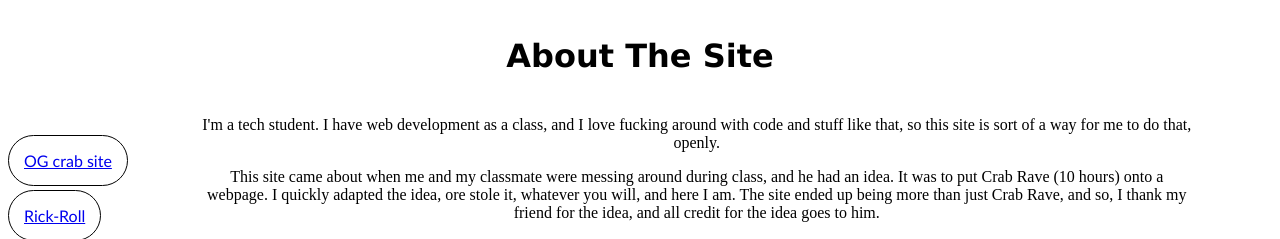
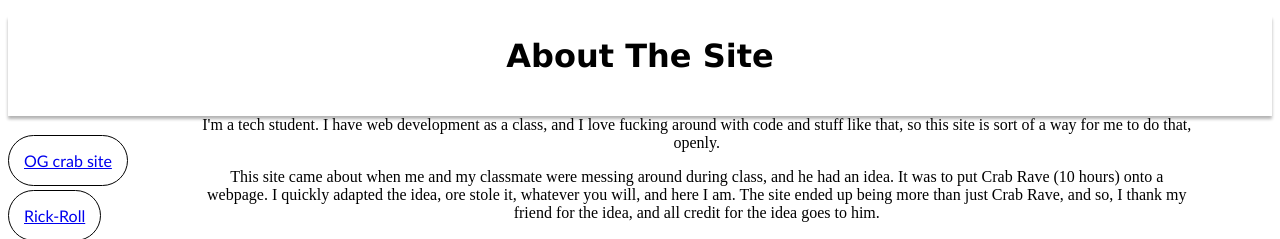
Before and after one commit to Gerbagel/gerbagel.github.io, a PHP site: page /about/index.html in a window 1280 px wide. Shown: the top 239 px of the page. Run offline with PHP 8.4, Linux system fonts and the light colour scheme.

Commit message:
Slight aesthecical changes on relevant pages

```diff
--- a/about/style.css
+++ b/about/style.css
@@ -12,6 +12,7 @@ body {
     text-align: center;
     float: left;
 	background-color: rgba(255,255,255,0.3);
+	box-shadow: 0px 3px 3px rgba(0,0,0,0.3);
 }
 
 #mcont {
@@ -66,6 +67,8 @@ body {
     width: auto;
     background-color: rgba(123,123,123,0.5);
 	color: blue;
+	padding: 15px;
+	transition: padding 0.1s, background-color 0.1s;
 }
 
 .butt a:visited {
--- a/africa/style.css
+++ b/africa/style.css
@@ -17,6 +17,7 @@ a:hover {
     text-align: center;
     float: left;
 	background-color: rgba(255,255,255,0.3);
+	box-shadow: 0px 3px 3px rgba(0,0,0,0.3);
 }
 
 #mcont {
@@ -86,6 +87,8 @@ a:hover {
     width: auto;
     background-color: rgba(123,123,123,0.5);
 	color: blue;
+	padding: 15px;
+	transition: padding 0.1s, background-color 0.1s;
 }
 
 .butt a:visited {
--- a/dance/style.css
+++ b/dance/style.css
@@ -13,6 +13,7 @@ body {
     text-align: center;
     float: left;
 	background-color: rgba(255,255,255,0.3);
+	box-shadow: 0px 3px 3px rgba(0,0,0,0.3);
 }
 
 #mcont {
@@ -80,6 +81,8 @@ body {
     width: auto;
     background-color: rgba(123,123,123,0.5);
 	color: blue;
+	padding: 15px;
+	transition: padding 0.1s, background-color 0.1s;
 }
 
 .butt a:visited {
--- a/desu/style.css
+++ b/desu/style.css
@@ -13,6 +13,7 @@ body {
     text-align: center;
     float: left;
 	background-color: rgba(255,255,255,0.3);
+	box-shadow: 0px 3px 3px rgba(0,0,0,0.3);
 }
 
 #mcont {
@@ -80,6 +81,8 @@ body {
     width: auto;
     background-color: rgba(123,123,123,0.5);
 	color: blue;
+	padding: 15px;
+	transition: padding 0.1s, background-color 0.1s;
 }
 
 .butt a:visited {
--- a/downunder/style.css
+++ b/downunder/style.css
@@ -13,6 +13,7 @@ body {
     text-align: center;
     float: left;
 	background-color: rgba(255,255,255,0.3);
+	box-shadow: 0px 3px 3px rgba(0,0,0,0.3);
 }
 
 #mcont {
@@ -80,6 +81,8 @@ body {
     width: auto;
     background-color: rgba(123,123,123,0.5);
 	color: blue;
+	padding: 15px;
+	transition: padding 0.1s, background-color 0.1s;
 }
 
 .butt a:visited {
--- a/ducked/style.css
+++ b/ducked/style.css
@@ -13,6 +13,7 @@ body {
     text-align: center;
     float: left;
 	background-color: rgba(255,255,255,0.3);
+	box-shadow: 0px 3px 3px rgba(0,0,0,0.3);
 }
 
 #mcont {
@@ -80,6 +81,8 @@ body {
     width: auto;
     background-color: rgba(123,123,123,0.5);
 	color: blue;
+	padding: 15px;
+	transition: padding 0.1s, background-color 0.1s;
 }
 
 .butt a:visited {
--- a/index/style.css
+++ b/index/style.css
@@ -12,6 +12,7 @@ body {
     height: 100px;
     border-bottom-style: solid;
     border-bottom-width: 1px;
+	box-shadow: 0px 3px 3px rgba(0,0,0,0.3);
 }
 
 #container {
--- a/lofiradio/style.css
+++ b/lofiradio/style.css
@@ -13,6 +13,7 @@ body {
     text-align: center;
     float: left;
 	background-color: rgba(255,255,255,0.3);
+	box-shadow: 0px 3px 3px rgba(0,0,0,0.3);
 }
 
 #mcont {
@@ -80,6 +81,8 @@ body {
     width: auto;
     background-color: rgba(123,123,123,0.5);
 	color: blue;
+	padding: 15px;
+	transition: padding 0.1s, background-color 0.1s;
 }
 
 .butt a:visited {
--- a/math/style.css
+++ b/math/style.css
@@ -13,6 +13,7 @@ body {
     text-align: center;
     float: left;
 	background-color: rgba(255,255,255,0.3);
+	box-shadow: 0px 3px 3px rgba(0,0,0,0.3);
 }
 
 #mcont {
@@ -80,6 +81,8 @@ body {
     width: auto;
     background-color: rgba(123,123,123,0.5);
 	color: blue;
+	padding: 15px;
+	transition: padding 0.1s, background-color 0.1s;
 }
 
 .butt a:visited {
--- a/numberonealways/style.css
+++ b/numberonealways/style.css
@@ -13,6 +13,7 @@ body {
     text-align: center;
     float: left;
 	background-color: rgba(255,255,255,0.3);
+	box-shadow: 0px 3px 3px rgba(0,0,0,0.3);
 }
 
 #mcont {
@@ -80,6 +81,8 @@ body {
     width: auto;
     background-color: rgba(123,123,123,0.5);
 	color: blue;
+	padding: 15px;
+	transition: padding 0.1s, background-color 0.1s;
 }
 
 .butt a:visited {
--- a/rick/style.css
+++ b/rick/style.css
@@ -13,6 +13,7 @@ body {
     text-align: center;
     float: left;
 	background-color: rgba(255,255,255,0.3);
+	box-shadow: 0px 3px 3px rgba(0,0,0,0.3);
 }
 
 #mcont {
@@ -79,6 +80,8 @@ body {
     width: auto;
     background-color: rgba(123,123,123,0.5);
 	color: blue;
+	padding: 15px;
+	transition: padding 0.1s, background-color 0.1s;
 }
 
 .butt a:visited {
--- a/scotland/style.css
+++ b/scotland/style.css
@@ -13,6 +13,7 @@ body {
     text-align: center;
     float: left;
 	background-color: rgba(255,255,255,0.3);
+	box-shadow: 0px 3px 3px rgba(0,0,0,0.3);
 }
 
 #mcont {
@@ -82,6 +83,8 @@ body {
     width: auto;
     background-color: rgba(123,123,123,0.5);
 	color: blue;
+	padding: 15px;
+	transition: padding 0.1s, background-color 0.1s;
 }
 
 .butt a:visited {
--- a/suggest/style.css
+++ b/suggest/style.css
@@ -13,6 +13,7 @@ body {
     text-align: center;
     float: left;
 	background-color: rgba(255,255,255,0.3);
+	box-shadow: 0px 3px 3px rgba(0,0,0,0.3);
 }
 
 #mcont {
@@ -80,6 +81,8 @@ body {
     width: auto;
     background-color: rgba(123,123,123,0.5);
 	color: blue;
+	padding: 15px;
+	transition: padding 0.1s, background-color 0.1s;
 }
 
 .butt a:visited {
--- a/takeme/style.css
+++ b/takeme/style.css
@@ -13,6 +13,7 @@ body {
     text-align: center;
     float: left;
 	background-color: rgba(255,255,255,0.3);
+	box-shadow: 0px 3px 3px rgba(0,0,0,0.3);
 }
 
 #mcont {
@@ -82,6 +83,8 @@ body {
     width: auto;
     background-color: rgba(123,123,123,0.5);
 	color: blue;
+	padding: 15px;
+	transition: padding 0.1s, background-color 0.1s;
 }
 
 .butt a:visited {
--- a/thanos/style.css
+++ b/thanos/style.css
@@ -13,6 +13,7 @@ body {
     text-align: center;
     float: left;
 	background-color: rgba(255,255,255,0.3);
+	box-shadow: 0px 3px 3px rgba(0,0,0,0.3);
 }
 
 #mcont {
@@ -80,6 +81,8 @@ body {
     width: auto;
     background-color: rgba(123,123,123,0.5);
 	color: blue;
+	padding: 15px;
+	transition: padding 0.1s, background-color 0.1s;
 }
 
 .butt a:visited {
--- a/weeb/style.css
+++ b/weeb/style.css
@@ -13,6 +13,7 @@ body {
     text-align: center;
     float: left;
 	background-color: rgba(255,255,255,0.3);
+	box-shadow: 0px 3px 3px rgba(0,0,0,0.3);
 }
 
 #mcont {
@@ -80,6 +81,8 @@ body {
     width: auto;
     background-color: rgba(123,123,123,0.5);
 	color: blue;
+	padding: 15px;
+	transition: padding 0.1s, background-color 0.1s;
 }
 
 .butt a:visited {
```
